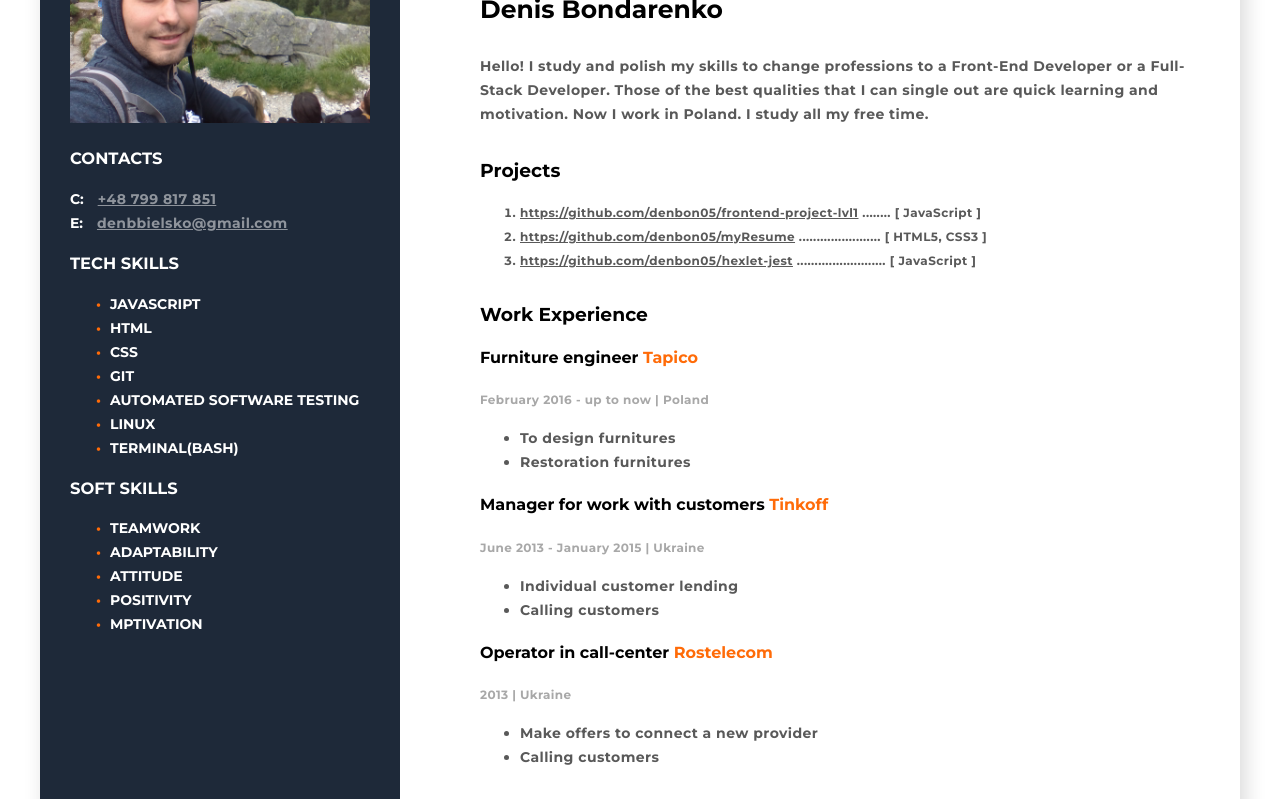
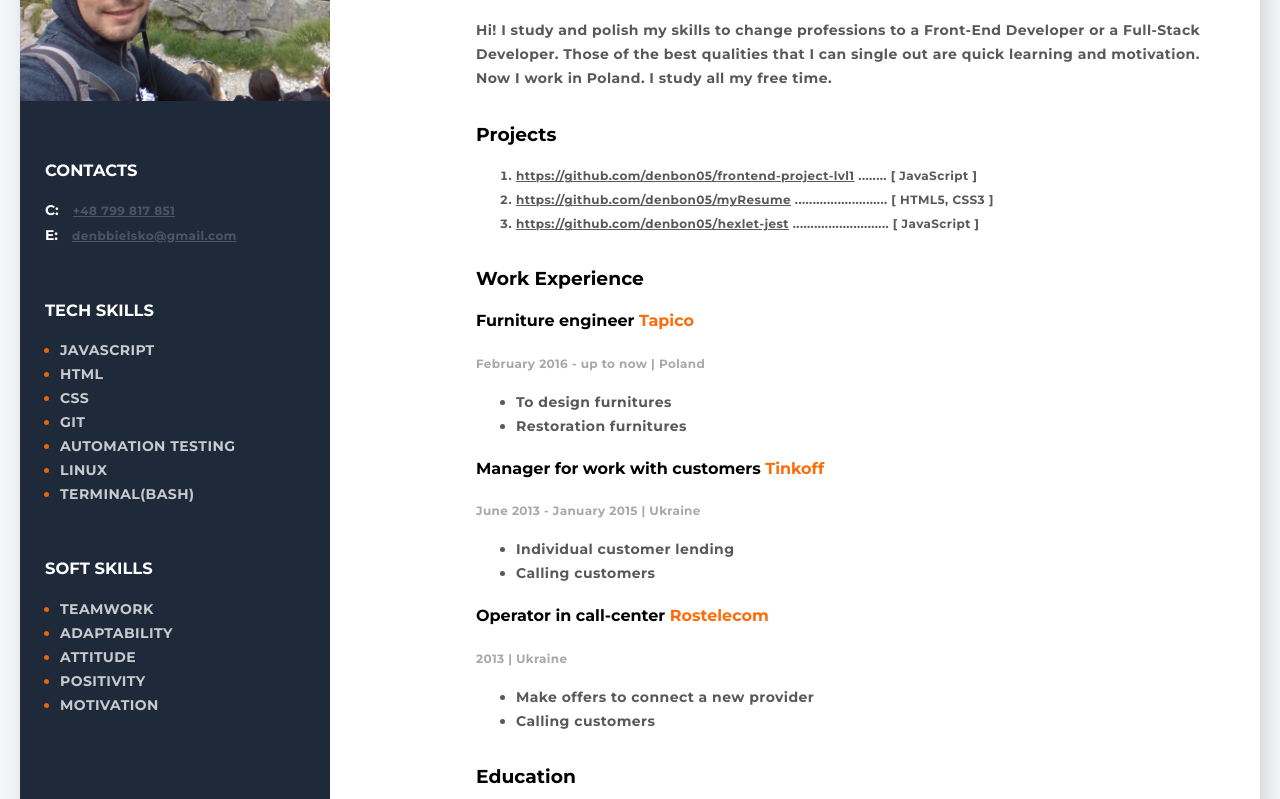
Before and after one commit to denbon05/myResume, a website: page index.html in a window 1280 px wide. Shown: the part 172-971 px from the top of the page. Drawn offline with Linux system fonts and the light colour scheme.

Commit message:
correcting some css

```diff
--- a/css/style.css
+++ b/css/style.css
@@ -1,7 +1,7 @@
 body {
-    margin: 40px;
+    margin: 20px;
     box-shadow: 5px 9px 20px rgba(0, 0, 0, 0.15);
-    background-color: #ffffff;
+    background-color: #f4f6f9;
     font-family: 'Montserrat', sans-serif;
 }
 
@@ -9,25 +9,29 @@ body {
     display: flex;
     flex-direction: row;
     justify-content: space-between;
+    background-color: #fff;
 }
 
-.aside-container ul {
-    list-style: none;
+.contacts_skils li {
+    margin-left: -25px;
+    color: #e3630e;
 }
 
-.aside-container ul li::before {
-    content: "\2022";
-    color: #ff6b08;;
-    font-weight: bold;
-    display: inline-block;
-    width: 1em;
-    margin-left: -1em;
+.list_text {
+    color: #c7cace;
+    width: 29px;
+    height: 11px;
+    font-family: Montserrat;
+    font-size: 14px;
+    font-weight: 400;
+    line-height: 24px;
+    letter-spacing: 0.42px;
 }
 
 .aside-container {
     color: #fff;
     flex-basis: 25%;
-    padding: 30px;
+    padding: 0px;
     background: #1e2939;
     font-family: 'Montserrat', sans-serif;
     font-size: 14px;
@@ -36,14 +40,28 @@ body {
     text-transform: uppercase;
 }
 
+.main-img {
+    width: 100%;
+    margin-top: 20px;
+}
+
+.contacts_skils {
+    margin-left: 25px;
+    margin-right: 25px;
+}
+
+.contacts_skils h3 {
+    margin-top: 50px;
+}
+
 .aside-container a {
     padding-left: 10px;
     width: 166px;
     height: 39px;
     opacity: 0.5;
-    color: #ffffff;
+    color: #7b818b;
     font-family: Montserrat;
-    font-size: 14px;
+    font-size: 12px;
     font-weight: 400;
     line-height: 24px;
     letter-spacing: 0.42px;
@@ -60,22 +78,19 @@ body {
 .about-me {
     flex-basis: 60%;
     padding: 40px;
+    padding-top: 10px;
     display: flex;
     justify-content: flex-start;
     align-items: flex-start;
     flex-direction: column;
 }
 
-.main-img {
-    width: 100%;
-}
-
 h1 {
-    width: 171px;
-    height: 25px;
+    width: 175px;
+    height: 5px;
     color: #000000;
     font-family: Montserrat;
-    font-size: 25px;
+    font-size: 30px;
     font-weight: 700;
     flex-basis: 100%;
 }
--- a/index.html
+++ b/index.html
@@ -14,7 +14,7 @@
         <aside class="aside-container">
             <img src="./img/IMG_20170611_142920.jpg" alt="my_photo" class="main-img">
             <!-- contacts container -->
-            <div>
+            <div class="contacts_skils">
                 <h3>Contacts</h3>
                 <div>
                     C: <a href="tel:48799817851">+48 799 817 851</a>
@@ -26,24 +26,24 @@
                 <div>
                     <h3>Tech skills</h3>
                     <ul>
-                        <li>JavaScript</li>
-                        <li>HTML</li>
-                        <li>CSS</li>
-                        <li>Git</li>
-                        <li>Automated Software Testing</li>
-                        <li>Linux</li>
-                        <li>Terminal(Bash)</li>
+                        <li><span class="list_text">JavaScript</span></li>
+                        <li><span class="list_text">HTML</span></li>
+                        <li><span class="list_text">CSS</span></li>
+                        <li><span class="list_text">Git</span></li>
+                        <li><span class="list_text">Automation testing</span></li>
+                        <li><span class="list_text">Linux</span></li>
+                        <li><span class="list_text">Terminal(Bash)</span></li>
                     </ul>
                 </div>
                 <!-- Soft Skills container -->
                 <div>
                     <h3>Soft Skills</h3>
                     <ul>
-                        <li>Teamwork</li>
-                        <li>Adaptability</li>
-                        <li>Attitude</li>
-                        <li>Positivity</li>
-                        <li>Mptivation</li>
+                        <li><span class="list_text">Teamwork</span></li>
+                        <li><span class="list_text">Adaptability</span></li>
+                        <li><span class="list_text">Attitude</span></li>
+                        <li><span class="list_text">Positivity</span></li>
+                        <li><span class="list_text">Motivation</span></li>
                     </ul>
                 </div>
             </div>
@@ -52,8 +52,8 @@
         <!-- About me container -->
         <div class="about-me">
             <h2>Front-End Developer</h2>
-            <h1>Denis Bondarenko</h1>
-                <p class="simple-text">Hello! I study and polish my skills to change professions
+            <h1>Denys Bondarenko</h1>
+                <p class="simple-text">Hi! I study and polish my skills to change professions
                     to a Front-End Developer or a Full-Stack Developer. Those of the best qualities that I can single out are quick learning
                     and motivation.
                     Now I work in Poland. I study all my free time.</p>
@@ -68,12 +68,12 @@
                     </li>
                     <li>
                         <a href="https://github.com/denbon05/myResume">https://github.com/denbon05/myResume</a>
-                        <span>.......................</span>
+                        <span>..........................</span>
                         <span>[ HTML5, CSS3 ]</span>
                     </li>
                     <li>
                         <a href="https://github.com/denbon05/hexlet-jest">https://github.com/denbon05/hexlet-jest</a>
-                        <span>.........................</span>
+                        <span>...........................</span>
                         <span>[ JavaScript ]</span>
                     </li>
                 </ol>
```
